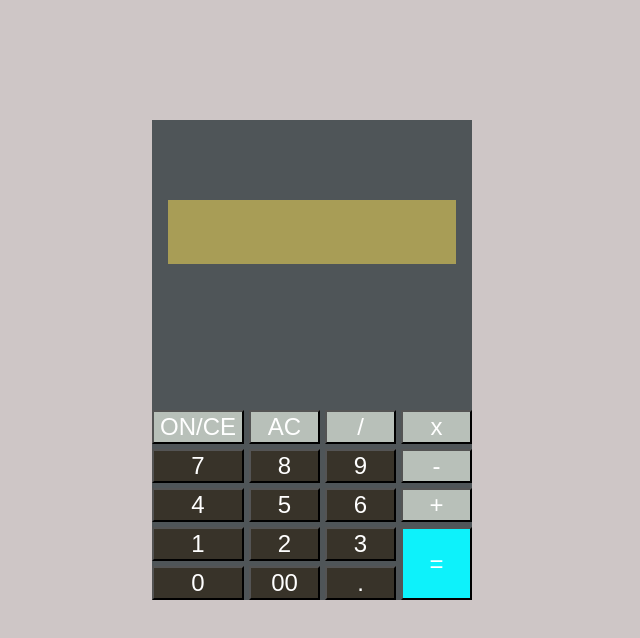
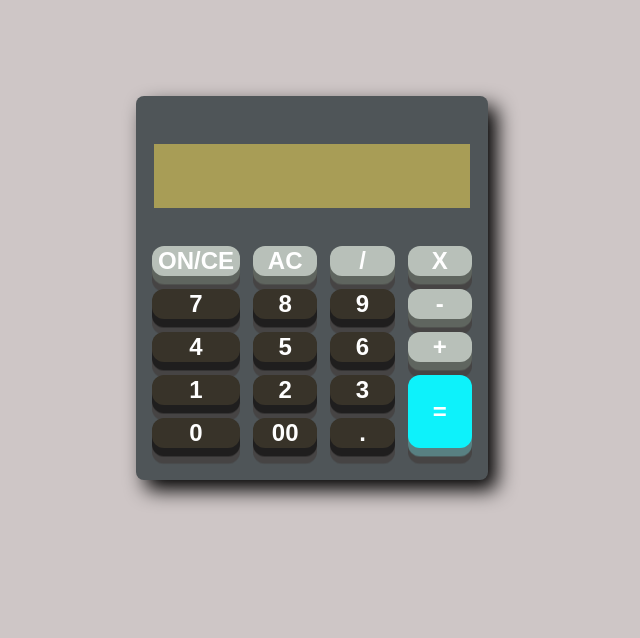
Before and after one commit to LucasKunz/calculator, a website: page index.html in a window 1280 px wide. Shown: the whole page, without its empty margins (328-968 px from the left). Drawn offline with Linux system fonts and the light colour scheme.

Commit message:
Adjustment style

```diff
--- a/style/main.scss
+++ b/style/main.scss
@@ -18,21 +18,23 @@ body {
 .calculator {
   align-items: center;
   background-color: $calculator-color;
+  border-radius: 0.5em;
+  box-shadow: 9px 10px 20px #000;
   display: flex;
   flex-direction: column;
-  height: 30rem;
+  height: 24rem;
   justify-content: space-between;
   left: 50%;
   position: relative;
   top: 50%;
   transform: translate(-50%, 25%);
-  width: 20rem;
+  width: 22rem;
 
   &__display {
     background-color: $display-color;
     height: 4rem;
     position: relative;
-    top: 5rem;
+    top: 3rem;
     width: 90%;
 
     &--previousResult {
@@ -51,21 +53,33 @@ body {
   }
 
   &__keys {
+    bottom: 2em;
     display: grid;
-    gap: 5px;
+    gap: 13px;
     grid-template-columns: repeat(4, 1fr);
+    max-width: 20rem;
+    position: relative;
+
   }
 
   &__numbers {
     background: $numbers-color;
     color: $keys-color;
     font-size: 1.5rem;
+
+    &::before {
+      background: #1f1e1e;
+    }
   }
 
   &__operations {
     background: $operations-color;
     color: $keys-color;
     font-size: 1.5rem;
+
+    &::before {
+      background-color: #5f655f;
+    }
   }
 
   &--result {
@@ -74,5 +88,53 @@ body {
     grid-column-end: 5;
     grid-row-start: 4;
     grid-row-end: 6;
+
+    &::before {
+      background-color: #588082;
+    }
+  }
+
+  &__operations,
+  &__numbers {
+    border-radius: 0.5em;
+    border: 0;
+    cursor: pointer;
+    font-weight: bold;
+    outline: none;
+    position: relative;
+    text-transform: uppercase;
+    transform-style: preserve-3d;
+    transition: all 150ms cubic-bezier(0.175, 0.885, 0.32, 1.275);
+
+    &::before {
+      border-radius: inherit;
+      box-shadow: 0 0 0 0px $color-border, 0 0.3em 0 0 #464444;
+      content: "";
+      height: 100%;
+      left: 0;
+      position: absolute;
+      top: 0;
+      transform: translate3d(0, 0.35em, -1em);
+      transition: all 150ms cubic-bezier(0.175, 0.885, 0.32, 1.275);
+      width: 100%;
+    }
+
+    &:hover {
+      transform: translate(0, 0.15em);
+
+      &::before {
+        box-shadow: 0 0 0 0, 0 0.15em 0 0 #464444;
+        transform: translate3d(0, 0.15em, -1em);
+      }
+    }
+
+    &:active {
+      transform: translate(0, 0.40em);
+
+      &::before {
+        box-shadow: 0 0 0 0px $color-border, 0 0 $color;
+        transform: translate3d(0, 0, -1em);
+      }
+    }
   }
 }
```
Also changed, not shown: style/main.css, 1 other file.
